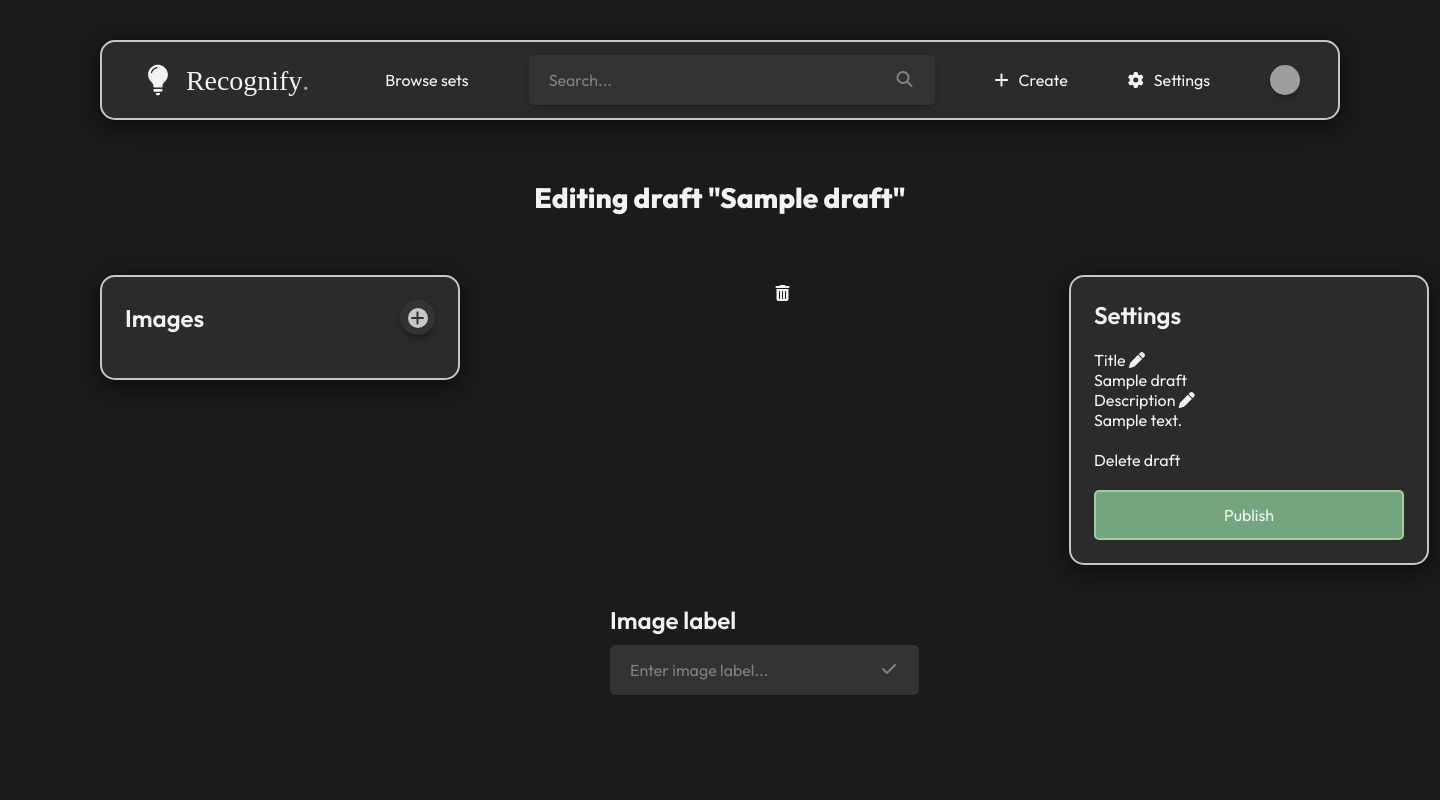
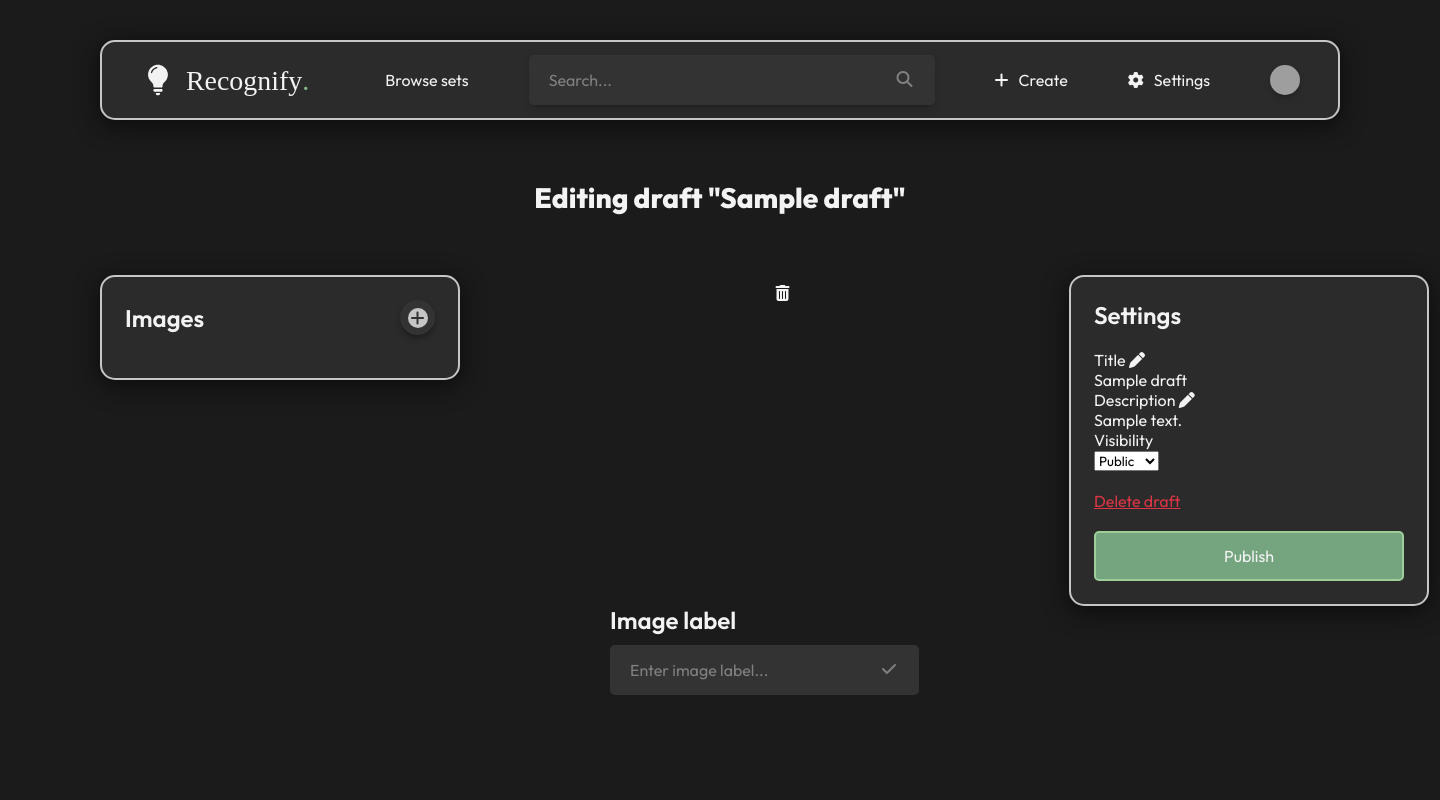
Before and after one commit to mkminek11/Recognify, a Flask app: a page that uses templates/draft.html in a window 1440 px wide. Run offline with Flask 3, Linux system fonts and the light colour scheme; a user stored in the database is signed in; tables that the repository leaves empty hold one stand-in row (values such as "Sample post"); data that the repository does not hold is empty; some libraries are stand-ins or nearby versions; grey boxes are pictures that could not be loaded.

Commit message:
Private sets

```diff
--- a/app/models.py
+++ b/app/models.py
@@ -1,4 +1,3 @@
-
 from sqlalchemy.orm import Mapped, mapped_column, relationship
 from flask_login import UserMixin, current_user
 from sqlalchemy import Integer, String, Boolean, ForeignKey, DateTime, Text, Float
@@ -52,6 +51,10 @@ class User(db.Model, UserMixin):
         if draft.owner_id == self.id: return True
         return any(access.user_id == self.id for access in draft.access_users)
 
+    def get_drafts(self) -> list["Draft"]:
+        return list(db.session.execute(Draft.query.join(DraftAccess, Draft.id == DraftAccess.draft_id)\
+            .where((Draft.owner_id == self.id) | (DraftAccess.user_id == self.id))).scalars().all())
+
     def avatar_url(self, size: int = 128) -> str:
         import hashlib
         email = self.email.lower().encode('utf-8') if self.email else b""
@@ -74,7 +77,21 @@ class Set(db.Model):
     images: Mapped[list["Image"]] = relationship("Image", back_populates = "set", lazy = "select")
 
     @staticmethod
-    def all() -> list["Set"]: return Set.query.all()
+    def all() -> list["Set"]: return Set.query.where(Set.is_public == True).all()
+
+    @staticmethod
+    def all_for(user) -> list["Set"]:
+        """ Return all public sets and all sets this user has access to """
+        if user is None or user.is_anonymous: return Set.all()
+
+        return Set.query.join(Draft, Set.id == Draft.set_id)\
+            .outerjoin(DraftAccess, Draft.id == DraftAccess.draft_id)\
+            .where(
+                (Set.is_public == True) |
+                (Set.owner_id == user.id) |
+                ((Draft.owner_id == user.id)) |
+                ((DraftAccess.user_id == user.id))
+            ).distinct().all()
 
     def __init__(self, name: str, description: str = "", is_public: bool = False):
         self.name = name
@@ -152,6 +169,7 @@ class Draft(db.Model):
     owner_id: Mapped[int] = mapped_column(ForeignKey("users.id"), nullable = False)
     presentations: Mapped[int] = mapped_column(Integer, default = 0, nullable = False)
     created_at: Mapped[datetime.datetime] = mapped_column(DateTime, default = datetime.datetime.utcnow, nullable = False)
+    is_public: Mapped[bool] = mapped_column(Boolean, default = False, nullable = False)
     set_id: Mapped[int | None] = mapped_column(ForeignKey("sets.id"), nullable = True, default = None)
 
     images: Mapped[list["DraftImage"]] = relationship("DraftImage", back_populates = "draft", lazy = "select", cascade = "all, delete-orphan")
@@ -173,7 +191,8 @@ class Draft(db.Model):
             "description": self.description,
             "owner_id": encode(self.owner_id),
             "created_at": self.created_at.isoformat(),
-            "set_id": encode(self.set_id) if self.set_id else None
+            "set_id": encode(self.set_id) if self.set_id else None,
+            "is_public": self.is_public
         }
 
     def get_access_users(self) -> list[User]:
--- a/app/routes/api/draft.py
+++ b/app/routes/api/draft.py
@@ -175,6 +175,19 @@ def fetch_gallery(draft: Draft):
 
 
 
+@bp.route('/<string:draft_hash>/visibility', methods=['POST'])
+@draft_access_required
+def update_draft_visibility(draft: Draft):
+    data: dict[str, bool] = request.get_json()
+    is_public = data.get('is_public', None)
+    if is_public is None: return jsonify({"error": "No visibility value provided."}), 400
+
+    draft.is_public = bool(is_public)
+    db.session.commit()
+    return jsonify({"message": "Draft visibility updated successfully.", "is_public": draft.is_public}), 200
+
+
+
 @bp.route('/<string:draft_hash>/gallery', methods=['POST'])
 @draft_access_required
 def add_image(draft: Draft):
@@ -330,13 +343,13 @@ def publish_draft(draft: Draft):
     set_id = draft.set_id
     if set_id is None:
         # Create new set
-        set_ = Set(name = draft.name or "Untitled Set", description = draft.description or "", is_public = True)
+        set_ = Set(name = draft.name or "Untitled Set", description = draft.description or "", is_public = draft.is_public)
         db.session.add(set_)
         db.session.commit()
 
         for img in draft.images:
             if not img.label: continue
-            new_img = Image(filename = img.filename, set_id = set_.id, label = img.label)
+            new_img = Image(filename = img.filename, set_id = set_.id, label = img.label, draft_image_id = img.id)
             db.session.add(new_img)
             set_.images.append(new_img)
 
--- a/app/routes/main.py
+++ b/app/routes/main.py
@@ -10,11 +10,11 @@ bp = Blueprint("main", __name__)
 @bp.route('/')
 @bp.route('/sets')
 def index():
-    sets = Set.query.all()
+    sets = Set.all_for(current_user)
     drafts = []
 
     if current_user.is_authenticated:
-        drafts = Draft.query.where(Draft.owner_id == current_user.id).all()
+        drafts = current_user.get_drafts()
 
     return render_template('index.html', sets = sets, drafts = drafts, popular_sets = sets[:5])
 
--- a/static/css/draft.css
+++ b/static/css/draft.css
@@ -1,5 +1,9 @@
 
 .draft-title {text-align: center;}
+
+.container {
+    max-height: 100vh;
+}
 
 main {
     display: grid;
--- a/static/css/style.css
+++ b/static/css/style.css
@@ -102,6 +102,13 @@ img {display: block;}
         color: var(--c-grey4);
         margin-right: 20px;
     }
+}
+
+.link {
+    text-decoration: underline;
+    cursor: pointer;
+
+    &.danger {color: var(--c-error);}
 }
 
 button, .btn {
--- a/templates/draft.html
+++ b/templates/draft.html
@@ -159,6 +159,15 @@ Args:
                         <textarea x-ref="descriptionInput" x-model="setDescription"
                                 x-show="descriptionEditMode" @blur="saveDescription();"></textarea>
                     </dd>
+
+                    <dt>
+                        <span><label for="setVisibility">Visibility</label></span>
+                    </dt>
+                    <dd>
+                        <select id="setVisibility" x-model="visibility" @change="changeVisibility()">
+                            <option value="private">Private</option>
+                            <option value="public">Public</option>
+                        </select>
                 </dl>
 
                 <p class="link danger" @click="deleteSet()">Delete draft</p>
@@ -180,6 +189,7 @@ Args:
             Alpine.data('formHandler', () => ({
                 title: '{{ draft.name or "Untitled Set" }}',
                 setDescription: '{{ draft.description or "" }}',
+                visibility: '{{ "public" if draft.is_public else "private" }}',
                 titleEditMode: false,
                 descriptionEditMode: false,
                 images: [], // [ { image: CustomImage, slide: string } ]
@@ -633,6 +643,11 @@ Args:
                     this.removeMessage('loading');
                 },
 
+                changeVisibility() {
+                    const isPublic = this.visibility === 'public';
+                    axios.post('/api/draft/{{ draft.hid() }}/visibility', { is_public: isPublic });
+                },
+
                 anyImageSelected() {
                     return Object.values(this.importedImageLinks).some(images => images.some(image => image.selected));
                 },
```
